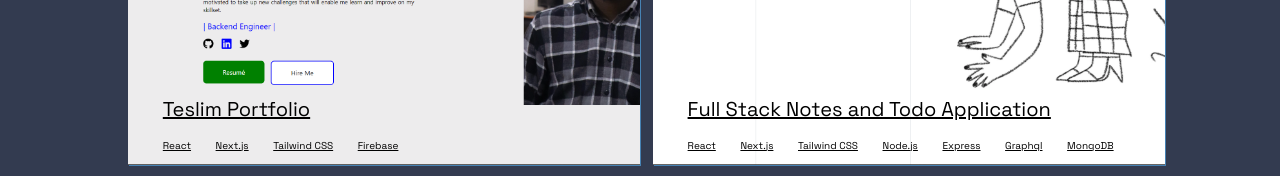
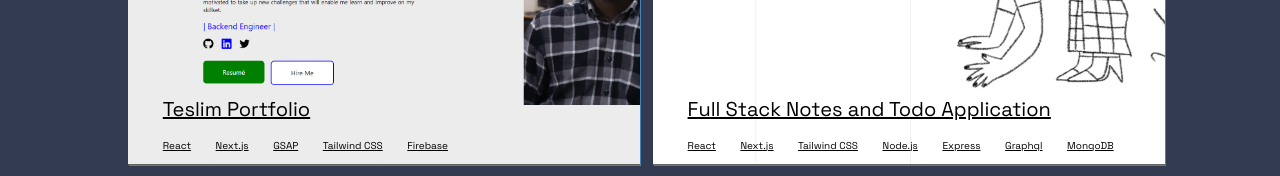
Before and after one commit to Moyowaaaa/Moyowa, a Vue app: page / in a window 1280 px wide. Shown: the part 2000-2176 px from the top of the page. Built offline with nearby package versions, Linux system fonts and the light colour scheme; a web font is replaced by a local one.

Commit message:
projects update

```diff
--- a/src/views/Home.vue
+++ b/src/views/Home.vue
@@ -145,6 +145,7 @@
           <div>
             <span>React</span>
             <span>Next.js</span>
+            <span>GSAP</span>
             <span>Tailwind CSS</span>
             <span>Firebase</span>
           </div>
```
